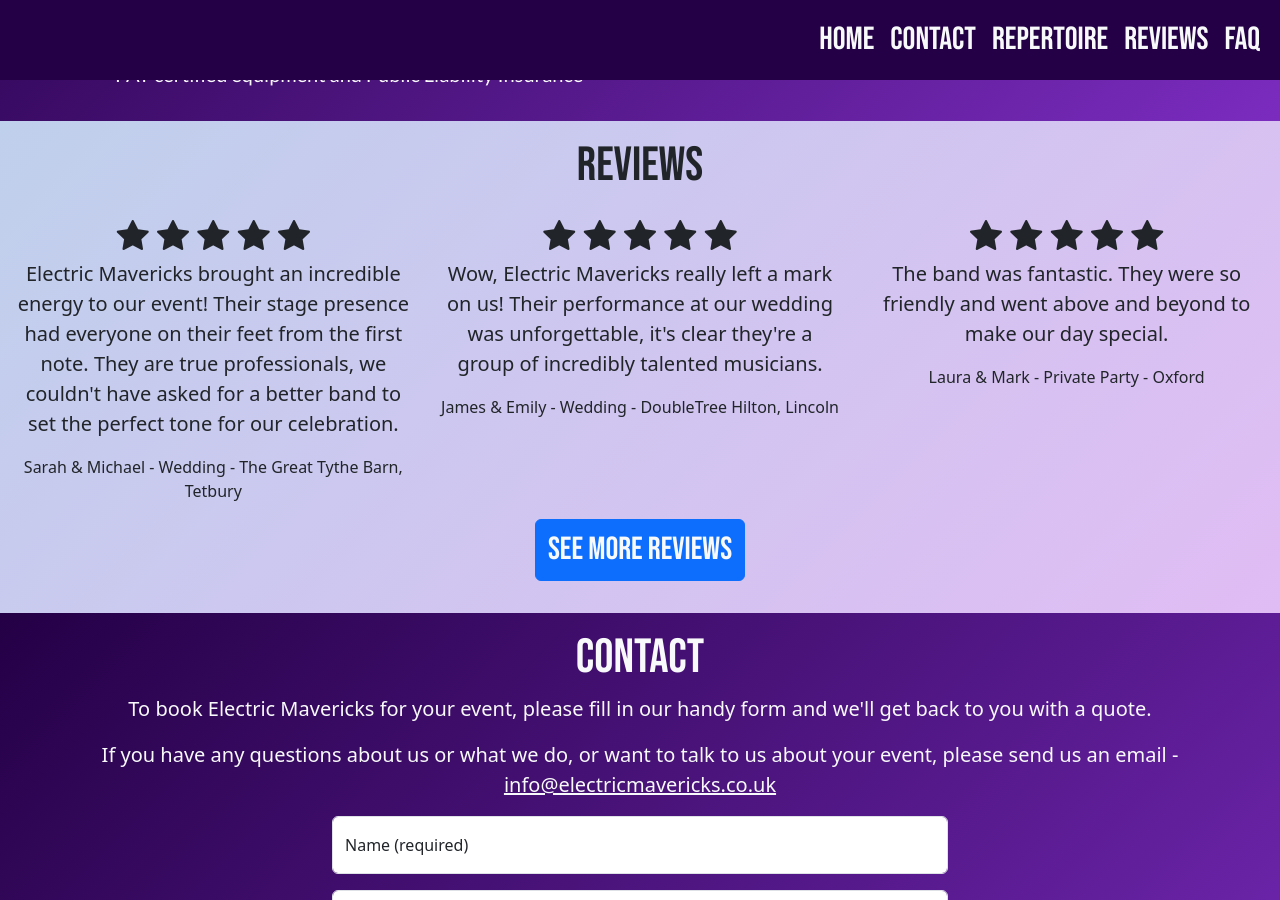
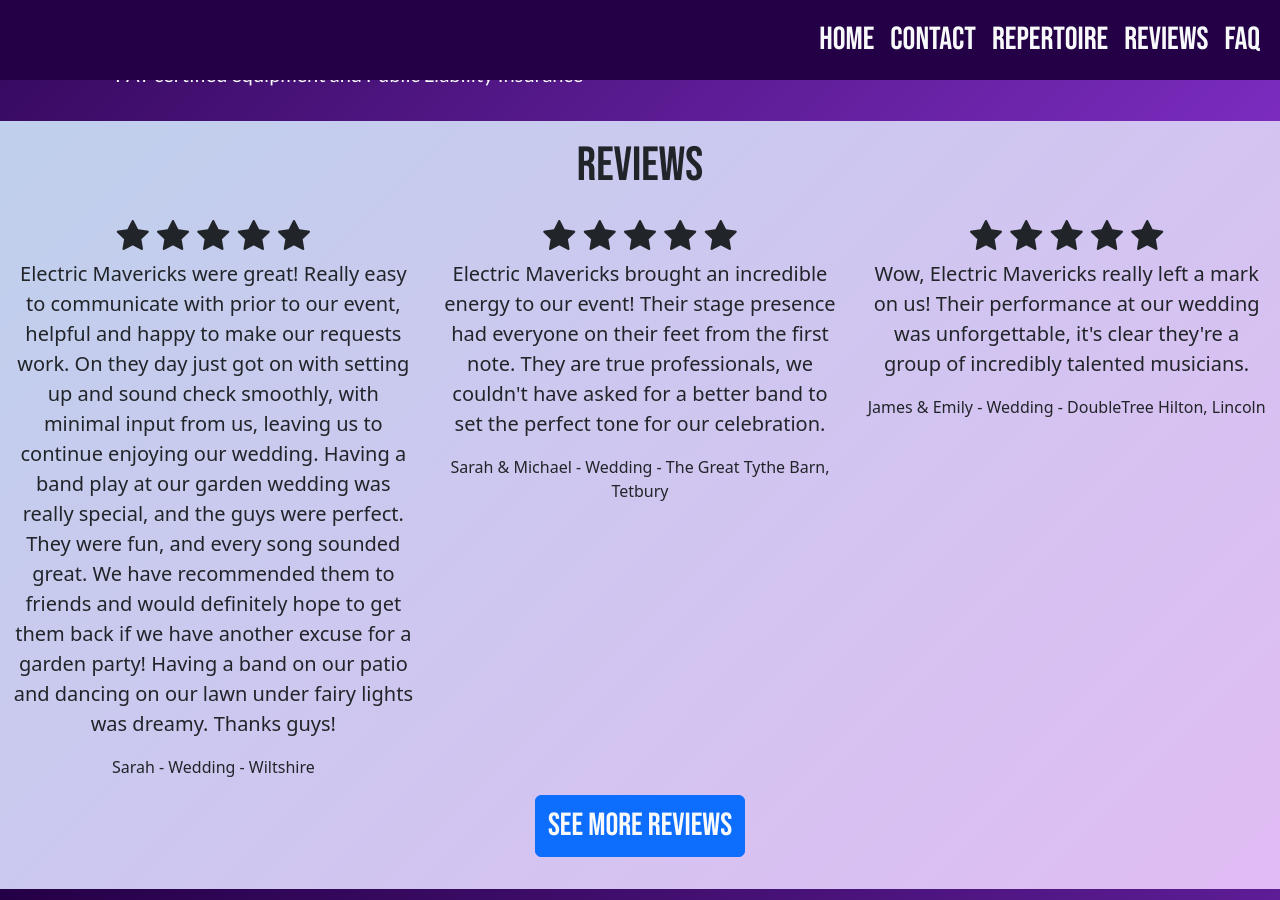
Before and after one commit to Bibliophage305/electric-mavericks, a Jekyll site: the page built from pages/index.html, in a window 1280 px wide and 900 px high, scrolled down 1317 px. Built offline with Jekyll 4.4.1, drawn with Linux system fonts in a browser that asks for light colours.

Commit message:
New review

```diff
--- a/_data/reviews.yml
+++ b/_data/reviews.yml
@@ -1,3 +1,6 @@
+- text: Electric Mavericks were great! Really easy to communicate with prior to our event, helpful and happy to make our requests work. On they day just got on with setting up and sound check smoothly, with minimal input from us, leaving us to continue enjoying our wedding. Having a band play at our garden wedding was really special, and the guys were perfect. They were fun, and every song sounded great. We have recommended them to friends and would definitely hope to get them back if we have another excuse for a garden party! Having a band on our patio and dancing on our lawn under fairy lights was dreamy. Thanks guys!
+  event: "Sarah - Wedding - Wiltshire"
+
 - text: Electric Mavericks brought an incredible energy to our event! Their stage presence had everyone on their feet from the first note. They are true professionals, we couldn't have asked for a better band to set the perfect tone for our celebration.
   event: "Sarah & Michael - Wedding - The Great Tythe Barn, Tetbury"
 
```
